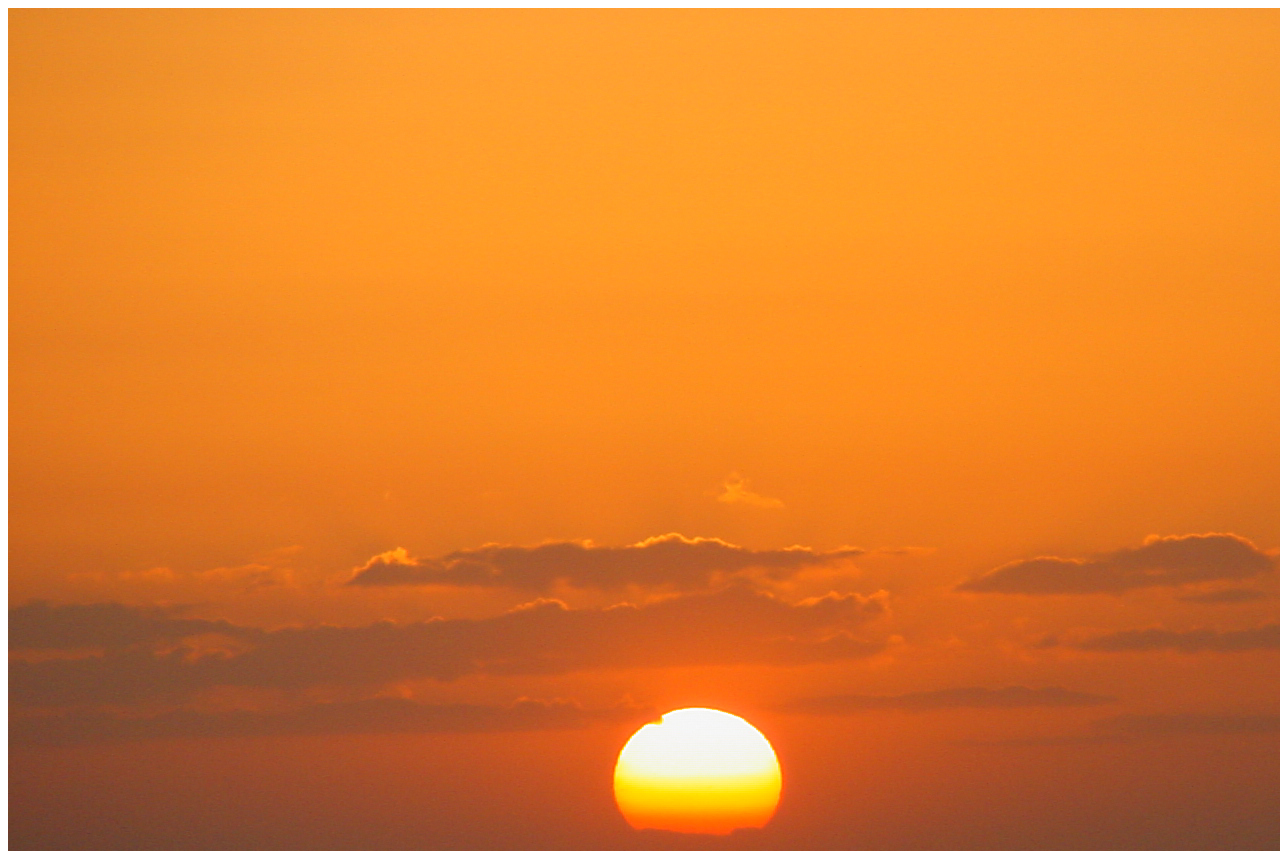
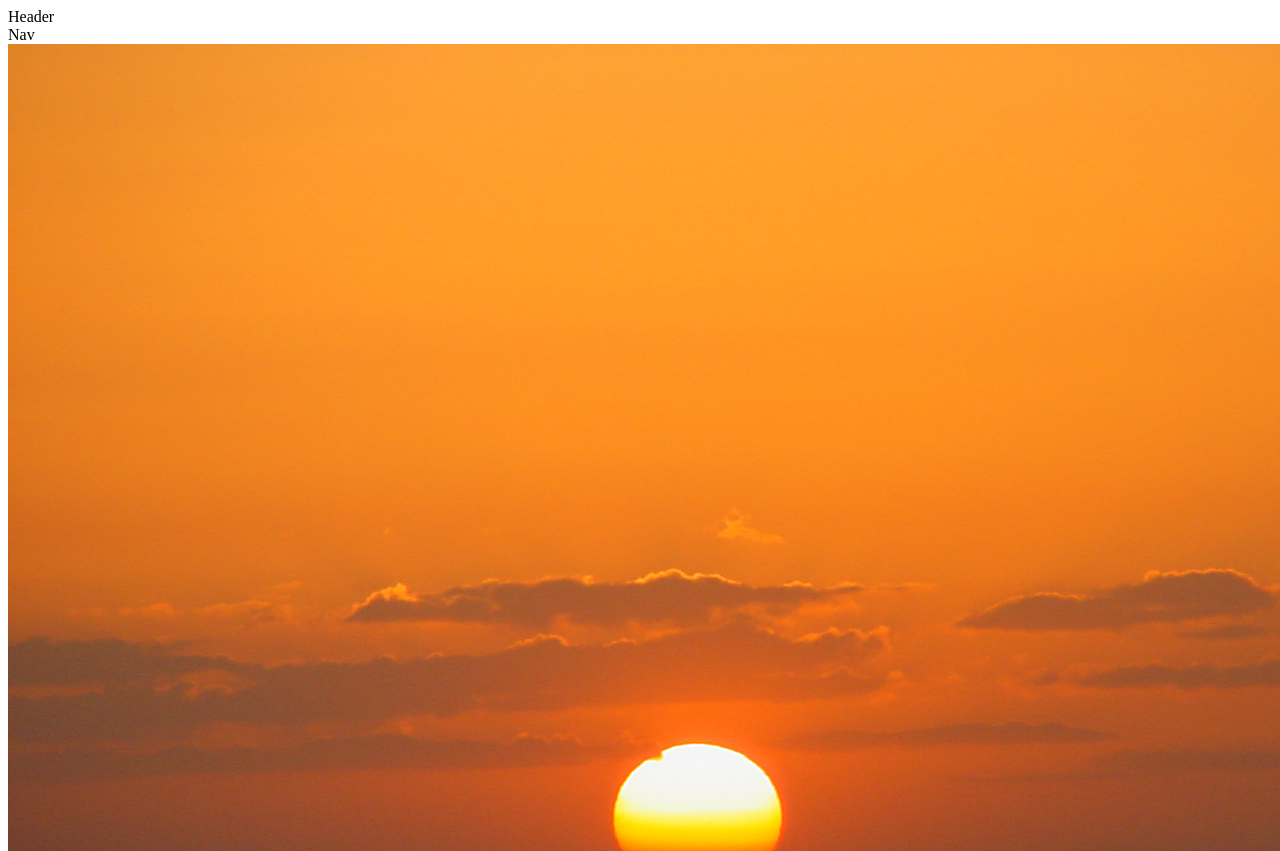
Before and after one commit to EmilySakata/css-float-example, a plain HTML site: page index.html in a window 1280 px wide. Shown: the top 851 px of the page. Drawn offline with Linux system fonts and the light colour scheme.

Commit message:
updated index file with from the framework defined in class

```diff
--- a/index.html
+++ b/index.html
@@ -1 +1,23 @@
+<!DOCTYPE html>
+<html lang="en">
+<head>
+   <meta charset="UTF-8">
+   <meta name="viewport" content="width=device-width, initial-scale=1.0">
+   <title>Document</title>
+   <link rel="stylesheet" href="css/style.css">
+</head>
+<body>
+   <header>
+      Header
+   </header>
+   <nav>
+      Nav
+   </nav>
+   <main>
       <div class="card"><img src="img/sunset1.jpg" alt=""><img src="img/sunset2.jpg" alt=""><img src="img/sunset3.jpg" alt=""><img src="img/sunset4.jpg" alt=""><img src="img/sunset5.jpg" alt=""><img src="img/sunset6.jpg" alt=""></div>
+   </main>
+   <footer>
+      Footer
+   </footer>
+</body>
+</html>
```
